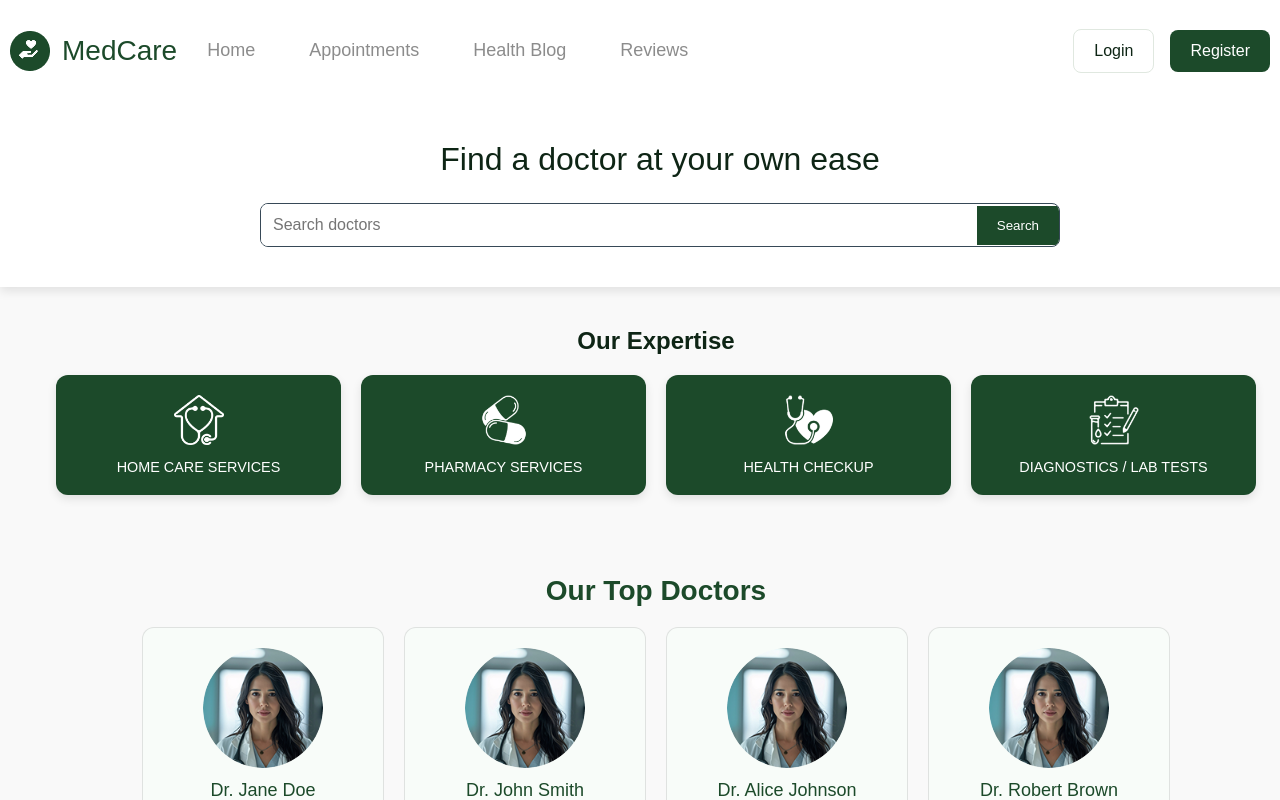
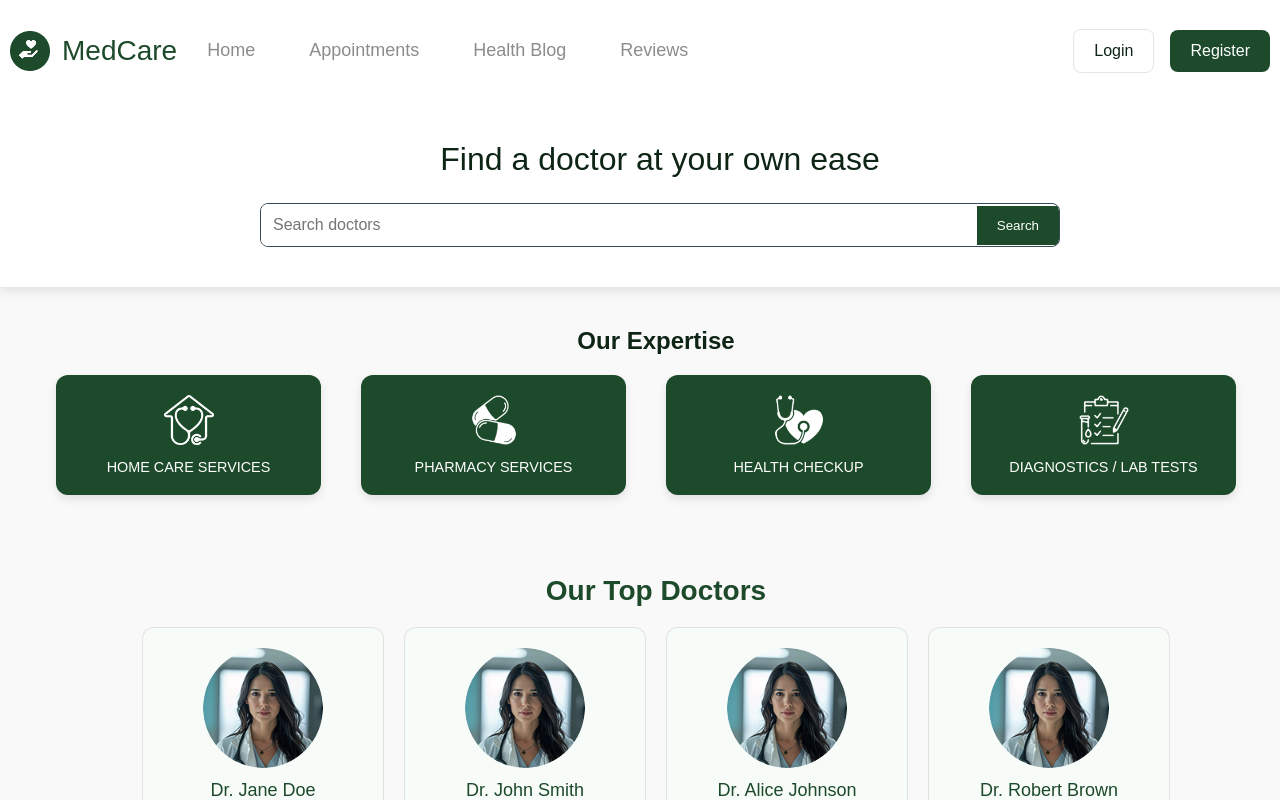
Before and after one commit to abhay-tothenew/mecare-frontend, a Next.js app: page /home in a window 1280 px wide. Shown: the top 800 px of the page. Built offline with nearby package versions, Linux system fonts and the light colour scheme.

Commit message:
fix: minor css

```diff
--- a/app/home/page.tsx
+++ b/app/home/page.tsx
@@ -6,7 +6,7 @@ import Footer from "../components/Footer";
 import Doctors from "../../public/data/doctors.json";
 import SearchBar from "../components/SearchBar";
 import { useRouter } from "next/navigation";
-import { auth0 } from "../lib/auth0";
+// import { auth0 } from "../lib/auth0";
 
 const Home = () => {
   const router = useRouter();
--- a/app/styles/home.module.css
+++ b/app/styles/home.module.css
@@ -117,6 +117,7 @@
   gap: 20px;
   margin: 0 auto;
   max-width: 1200px;
+  box-sizing: border-box;
 }
 
 .serviceCard {
@@ -126,6 +127,8 @@
   border-radius: 12px;
   text-align: center;
   box-shadow: 0px 4px 10px rgba(0, 0, 0, 0.1);
+  box-sizing: border-box;
+  margin-right: 20px;
 }
 
 .serviceCard p {
@@ -269,7 +272,6 @@
     grid-template-columns: repeat(2, 1fr);
     gap: 15px;
   }
-
   .topDoctorsGrid {
     gap: 15px;
   }
```
